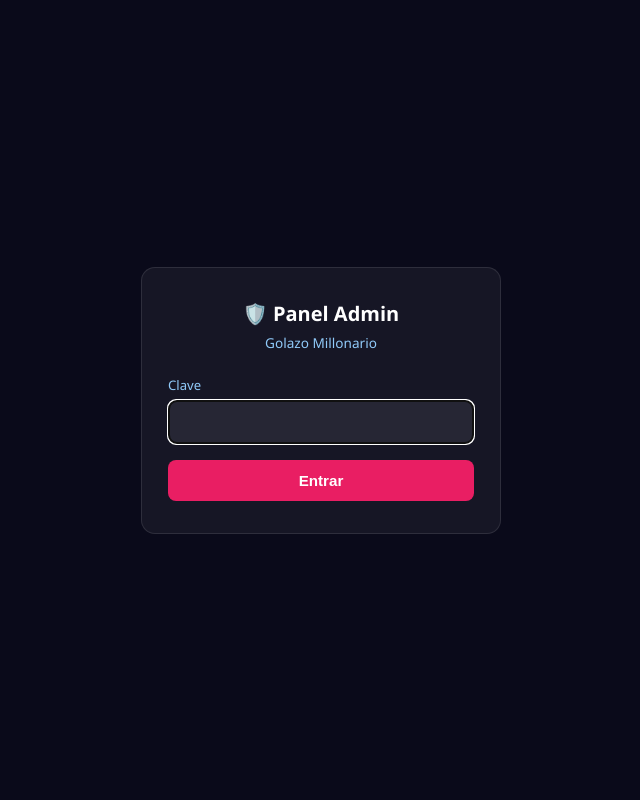
After one commit to Samuek9/golazo-millonario, a Flask app: page /admin/login in a window 1280 px wide. The commit adds this page. Shown: the whole page, without its empty margins (319-959 px from the left). Run offline with Flask 3, Linux system fonts and the light colour scheme; some libraries are stand-ins or nearby versions.

Commit message:
Replace URL-param admin auth with a real login page
The ?secret=... query-string scheme was fragile: WhatsApp link
previews, browser autocapitalize, and copy/paste all had chances to
mangle it silently, and the secret leaked into browser history and
any shared screenshot of the URL bar. Adds /admin/login (session
cookie, 14-day expiry) and an admin_required decorator gating every
/admin* route; all the old ?secret= links are gone from the
templates. Data stays private -- buyer PII and payment amounts don't
belong on the open internet.

```diff
--- a/app.py
+++ b/app.py
@@ -8,6 +8,7 @@ import io
 import os
 import uuid
 from datetime import datetime, timedelta, timezone
+from functools import wraps
 
 import base64
 
@@ -16,13 +17,24 @@ import psycopg2.extras
 import qrcode
 import requests
 from dotenv import load_dotenv
-from flask import Flask, abort, g, jsonify, make_response, render_template, request
+from flask import Flask, abort, g, jsonify, make_response, redirect, render_template, request, session
 from PIL import Image, ImageDraw, ImageFont
 
 load_dotenv()
 
 app = Flask(__name__)
 app.secret_key = os.getenv("SECRET_KEY", "dev-secret-golazo-2026")
+app.permanent_session_lifetime = timedelta(days=14)
+app.config.update(SESSION_COOKIE_HTTPONLY=True, SESSION_COOKIE_SAMESITE="Lax")
+
+
+def admin_required(view):
+    @wraps(view)
+    def wrapped(*args, **kwargs):
+        if not session.get("is_admin"):
+            return redirect(f"/admin/login?next={request.path}")
+        return view(*args, **kwargs)
+    return wrapped
 
 # ─── Config ──────────────────────────────────────────────────────────────────
 DATABASE_URL        = os.getenv("DATABASE_URL", "")
@@ -926,10 +938,27 @@ def privacidad():
     return render_template("privacidad.html", rifa_name=RIFA_NAME)
 
 
+@app.route("/admin/login", methods=["GET", "POST"])
+def admin_login():
+    error = ""
+    if request.method == "POST":
+        if request.form.get("password", "") == os.getenv("ADMIN_SECRET", ""):
+            session.permanent = True
+            session["is_admin"] = True
+            return redirect(request.args.get("next") or "/admin")
+        error = "Clave incorrecta."
+    return render_template("admin_login.html", error=error)
+
+
+@app.route("/admin/logout")
+def admin_logout():
+    session.pop("is_admin", None)
+    return redirect("/admin/login")
+
+
 @app.route("/admin")
+@admin_required
 def admin_panel():
-    if request.args.get("secret", "") != os.getenv("ADMIN_SECRET", ""):
-        abort(403)
 
     # Global stats
     stats = {
@@ -997,15 +1026,13 @@ def admin_panel():
         orders=[dict(r) for r in orders],
         buyers=buyers,
         settings=get_settings(),
-        admin_secret=os.getenv("ADMIN_SECRET", ""),
         now=datetime.now(timezone.utc).strftime("%Y-%m-%d %H:%M UTC"),
     )
 
 
 @app.route("/admin/ordenes")
+@admin_required
 def admin_ordenes():
-    if request.args.get("secret", "") != os.getenv("ADMIN_SECRET", ""):
-        abort(403)
     rows = db_all("""
         SELECT o.id, o.status, o.packs, o.total_amount, o.wompi_transaction_id,
                o.wompi_payment_link_url, o.reservation_expires_at, o.created_at,
@@ -1018,10 +1045,8 @@ def admin_ordenes():
 
 
 @app.route("/admin/settings", methods=["GET", "POST"])
+@admin_required
 def admin_settings():
-    if request.args.get("secret", "") != os.getenv("ADMIN_SECRET", ""):
-        abort(403)
-
     saved = False
     if request.method == "POST":
         set_setting("prize_description", request.form.get("prize_description", "").strip())
@@ -1031,15 +1056,13 @@ def admin_settings():
 
     return render_template("admin_settings.html",
         settings=get_settings(),
-        admin_secret=os.getenv("ADMIN_SECRET", ""),
         saved=saved,
     )
 
 
 @app.route("/admin/test-email")
+@admin_required
 def admin_test_email():
-    if request.args.get("secret", "") != os.getenv("ADMIN_SECRET", ""):
-        abort(403)
     to = request.args.get("to", "samuelvasquez0804@gmail.com")
     payload = {
         "from": EMAIL_FROM,
@@ -1066,10 +1089,8 @@ def admin_test_email():
 
 
 @app.route("/debug-env")
+@admin_required
 def debug_env():
-    secret = request.args.get("s", "")
-    if secret != os.getenv("ADMIN_SECRET", ""):
-        abort(403)
     def mask(v):
         return v[:6] + "…" + v[-4:] if v and len(v) > 10 else ("(vacía)" if not v else v)
     return jsonify({
@@ -1084,9 +1105,8 @@ def debug_env():
 
 
 @app.route("/admin/stats")
+@admin_required
 def admin_stats():
-    if request.args.get("secret", "") != os.getenv("ADMIN_SECRET", ""):
-        abort(403)
     stats = {"colors": {}}
     for color in COLORS:
         cid = color["id"]
--- a/templates/admin.html
+++ b/templates/admin.html
@@ -116,7 +116,8 @@
     <button class="tab active" onclick="showTab('colores')">🎨 Por Color</button>
     <button class="tab" onclick="showTab('ordenes')">📋 Órdenes</button>
     <button class="tab" onclick="showTab('compradores')">👥 Compradores</button>
-    <a href="/admin/settings?secret={{ admin_secret }}" class="tab" style="text-decoration:none;display:inline-block">⚙️ Configuración</a>
+    <a href="/admin/settings" class="tab" style="text-decoration:none;display:inline-block">⚙️ Configuración</a>
+    <a href="/admin/logout" class="tab" style="text-decoration:none;display:inline-block">🚪 Salir</a>
   </div>
 
   <!-- Panel: Colores -->
--- /dev/null
+++ b/templates/admin_login.html
@@ -0,0 +1,50 @@
+<!DOCTYPE html>
+<html lang="es">
+<head>
+  <meta charset="UTF-8">
+  <meta name="viewport" content="width=device-width, initial-scale=1.0">
+  <title>Admin — Golazo Millonario</title>
+  <style>
+    * { box-sizing: border-box; margin: 0; padding: 0; }
+    body {
+      font-family: 'Segoe UI', Arial, sans-serif;
+      background: #0a0a1a; color: #e0e0e0;
+      min-height: 100vh; display: flex; align-items: center; justify-content: center;
+      padding: 20px;
+    }
+    .card {
+      max-width: 360px; width: 100%;
+      background: rgba(255,255,255,.05); border: 1px solid rgba(255,255,255,.1);
+      border-radius: 14px; padding: 32px 26px;
+    }
+    h1 { color: #fff; font-size: 1.25rem; margin-bottom: 6px; text-align: center; }
+    p.sub { color: #90CAF9; font-size: 0.85rem; text-align: center; margin-bottom: 24px; }
+    label { display: block; font-size: 0.82rem; color: #90CAF9; margin-bottom: 6px; }
+    input[type=password] {
+      width: 100%; background: rgba(255,255,255,.07); border: 1px solid rgba(255,255,255,.15);
+      border-radius: 8px; color: #fff; padding: 12px 14px; font-size: 1rem; margin-bottom: 16px;
+    }
+    button {
+      width: 100%; padding: 12px; background: #E91E63; color: #fff; border: none;
+      border-radius: 8px; font-size: 0.95rem; font-weight: bold; cursor: pointer;
+    }
+    button:hover { background: #C2185B; }
+    .error { background: rgba(233,30,99,.15); border: 1px solid rgba(233,30,99,.4); color: #EF9A9A;
+              border-radius: 8px; padding: 10px 14px; font-size: 0.85rem; margin-bottom: 16px; }
+  </style>
+</head>
+<body>
+  <div class="card">
+    <h1>🛡️ Panel Admin</h1>
+    <p class="sub">Golazo Millonario</p>
+    {% if error %}
+    <div class="error">{{ error }}</div>
+    {% endif %}
+    <form method="POST" action="/admin/login{% if request.args.get('next') %}?next={{ request.args.get('next') }}{% endif %}">
+      <label for="password">Clave</label>
+      <input type="password" id="password" name="password" autofocus required>
+      <button type="submit">Entrar</button>
+    </form>
+  </div>
+</body>
+</html>
--- a/templates/admin_settings.html
+++ b/templates/admin_settings.html
@@ -32,7 +32,7 @@
 <body>
   <div class="top-bar">
     <h1>⚙️ Configuración — Golazo Millonario</h1>
-    <a href="/admin?secret={{ admin_secret }}">← Volver al panel</a>
+    <a href="/admin">← Volver al panel</a>
   </div>
 
   <div class="container">
@@ -40,7 +40,7 @@
     <div class="saved-banner">✅ Cambios guardados. Ya se reflejan en la página principal.</div>
     {% endif %}
 
-    <form method="POST" action="/admin/settings?secret={{ admin_secret }}">
+    <form method="POST" action="/admin/settings">
       <div class="card">
         <div class="field">
           <label>🏆 Premio y mecanismo del sorteo</label>
```
